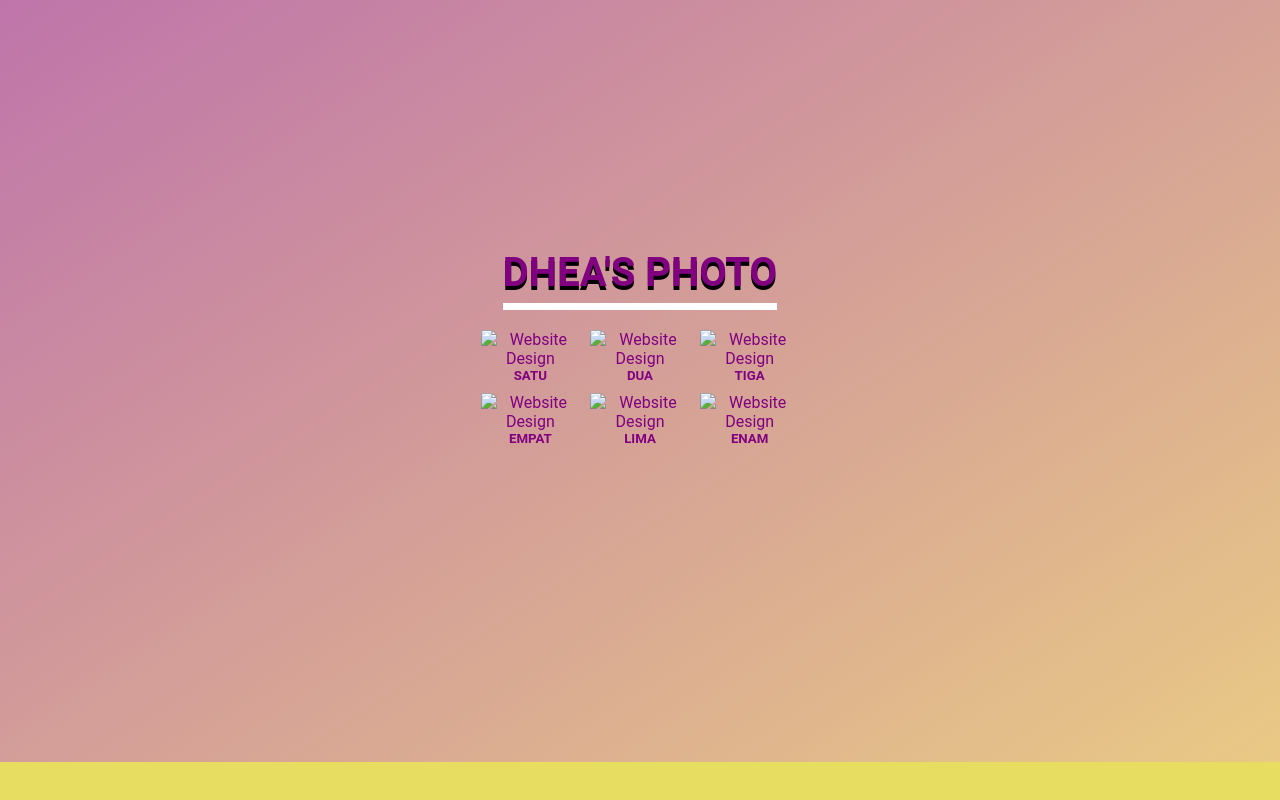
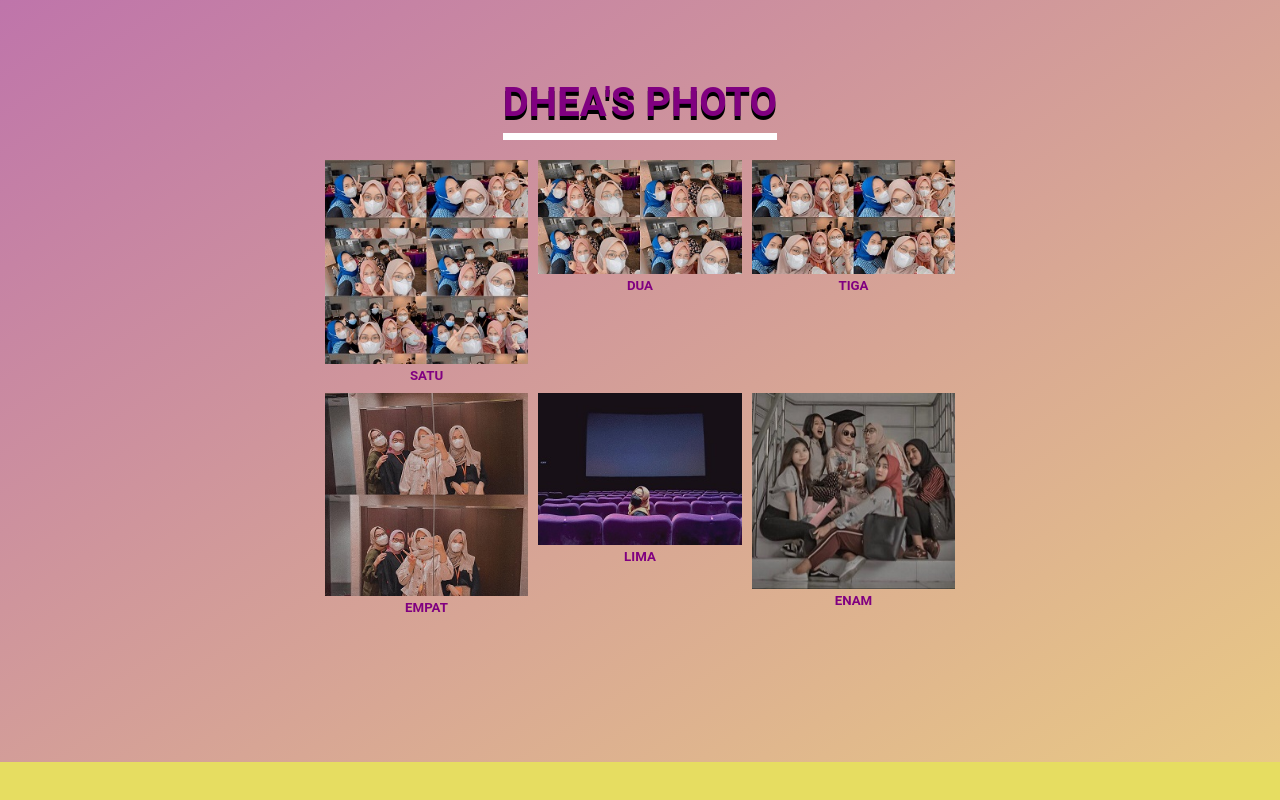
Before and after one commit to dheakhrnns/dheakhrnns.github.io, a plain HTML site: page index.html in a window 1280 px wide. Shown: the part 2528-3328 px from the top of the page. Drawn offline with Linux system fonts and the light colour scheme; files whose address does not match are found by name.

Commit message:
Update index.html

```diff
--- a/index.html
+++ b/index.html
@@ -80,32 +80,32 @@
 			<div class="wrapper-photo">
 				<!-- ITEMS -->
 					<div class="photo-items">
-						<img src="asset/2.jpeg" alt="Website Design">
+						<img src="assets/2.jpeg" alt="Website Design">
 						<h5>SATU</h5>
 					</div>
 				<!-- ITEMS -->
 					<div class="photo-items">
-						<img src="asset/3.jpeg" alt="Website Design">
+						<img src="assets/3.jpeg" alt="Website Design">
 						<h5>DUA</h5>
 					</div>
 				<!-- ITEMS -->
 					<div class="photo-items">
-						<img src="asset/4.jpeg" alt="Website Design">
+						<img src="assets/4.jpeg" alt="Website Design">
 						<h5>TIGA</h5>
 					</div>
 				<!-- ITEMS -->
 					<div class="photo-items">
-						<img src="asset/5.jpeg" alt="Website Design">
+						<img src="assets/5.jpeg" alt="Website Design">
 						<h5>EMPAT</h5>
 					</div>
 				<!-- ITEMS -->
 					<div class="photo-items">
-						<img src="asset/6.jpeg" alt="Website Design">
+						<img src="assets/6.jpeg" alt="Website Design">
 						<h5>LIMA</h5>
 					</div>
 				<!-- ITEMS -->
 					<div class="photo-items">
-						<img src="asset/1.jpeg" alt="Website Design">
+						<img src="assets/1.jpeg" alt="Website Design">
 						<h5>ENAM</h5>
 					</div>
 			</div>
```
